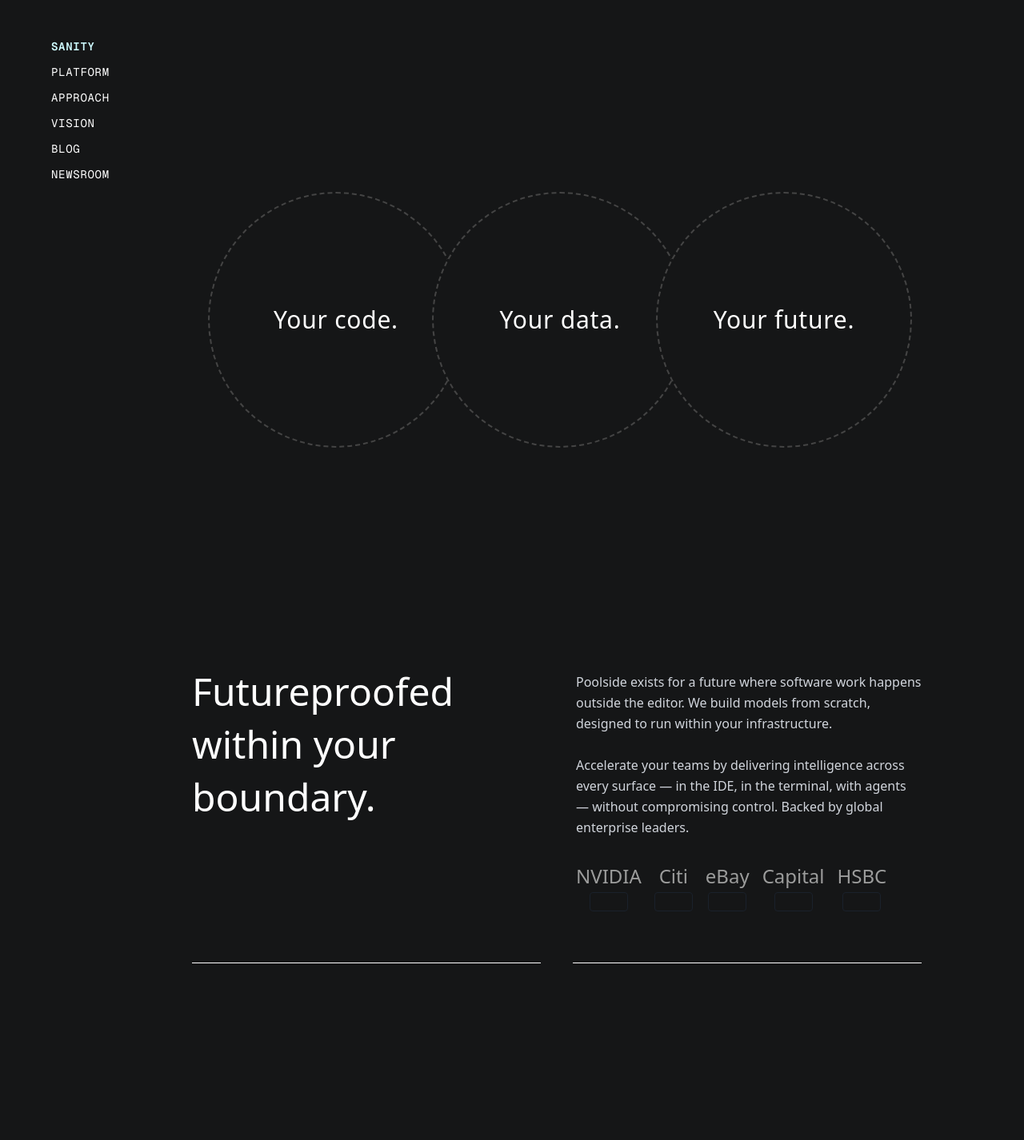
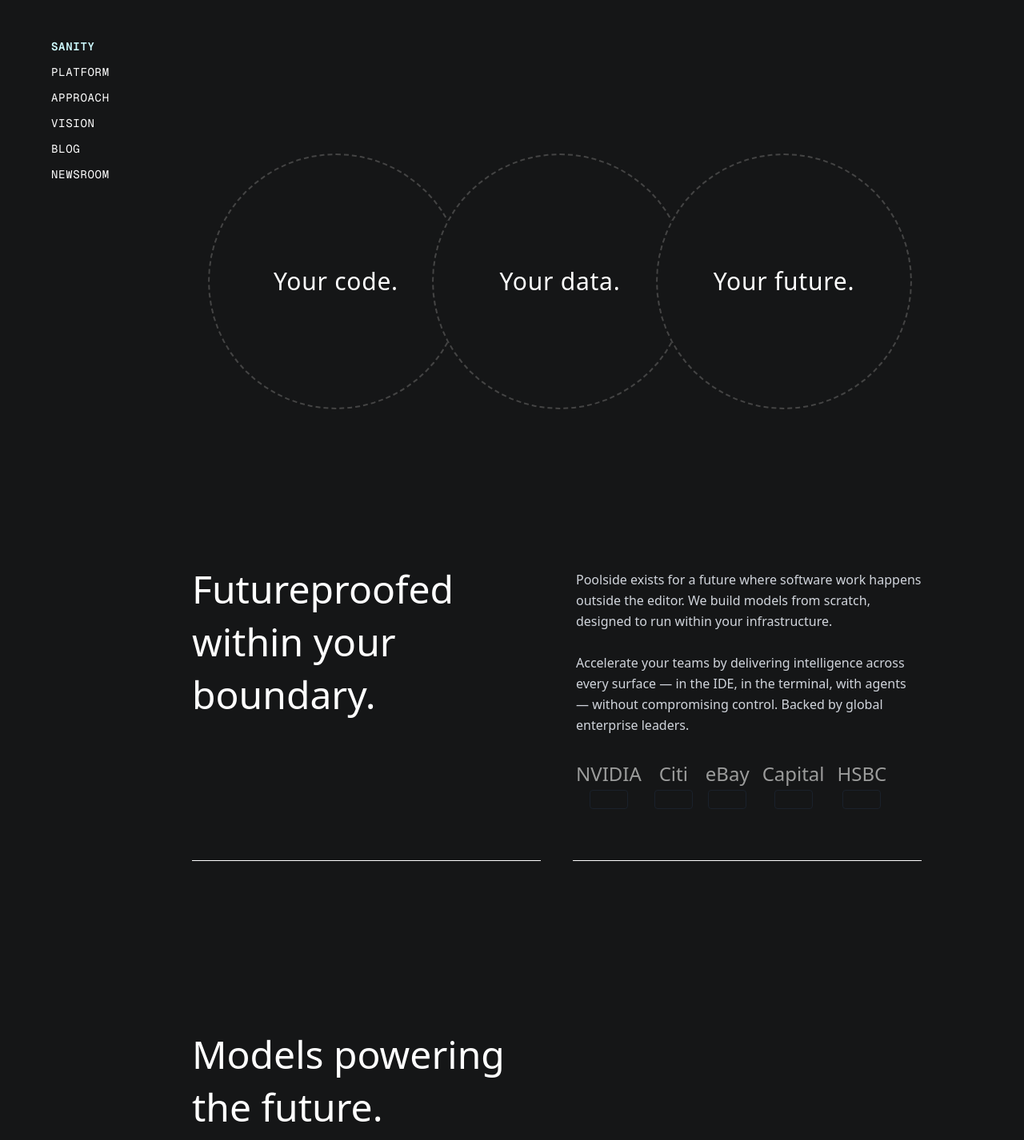
Before and after one commit to ahmad-sherazi/Sanity-clone, a Next.js app: page /platform in a window 1280 px wide. Shown: the top 1426 px of the page at 80% size. Built offline with nearby package versions, Linux system fonts and the light colour scheme.

Commit message:
Update mobile responsiveness

```diff
--- a/src/app/platform/page.tsx
+++ b/src/app/platform/page.tsx
@@ -298,7 +298,7 @@ export default function PlatformPage() {
       <main className="md:ml-14 w-full overflow-y-auto  md:pt-0">
 
         {/* ✅ Overlapping Circles Section */}
-        <section className="min-h-screen flex items-center justify-center relative ml-0 md:ml-16 px-4 md:px-0 md:mt-0 -mt-24 overflow-hidden">
+        <section className="min-h-screen flex items-center justify-center relative ml-0 md:ml-16 px-4 md:px-0 -mt-24 md:-mt-12 overflow-hidden">
 
 
           <div className="relative flex -space-x-9 md:-space-x-10 overflow-hidden">
@@ -348,7 +348,7 @@ export default function PlatformPage() {
 
 
 {/* ✅ Futureproofed Section (perfectly aligned + dual underline row + logos under col2) */}
-<section className="px-4 md:px-[10vw] ml-0 md:ml-14 flex flex-col  md:mt-8 gap-12 max-w-[1500px] -mt-28  mx-auto bg-[#151617]">
+<section className="px-4 md:px-[10vw] ml-0 md:ml-14 flex flex-col  md:-mt-12 gap-12 max-w-[1500px] -mt-28   mx-auto bg-[#151617]">
 
   {/* Text + Content Side by Side */}
   <div className="grid grid-cols-1 md:grid-cols-2 gap-12 items-start">
```
